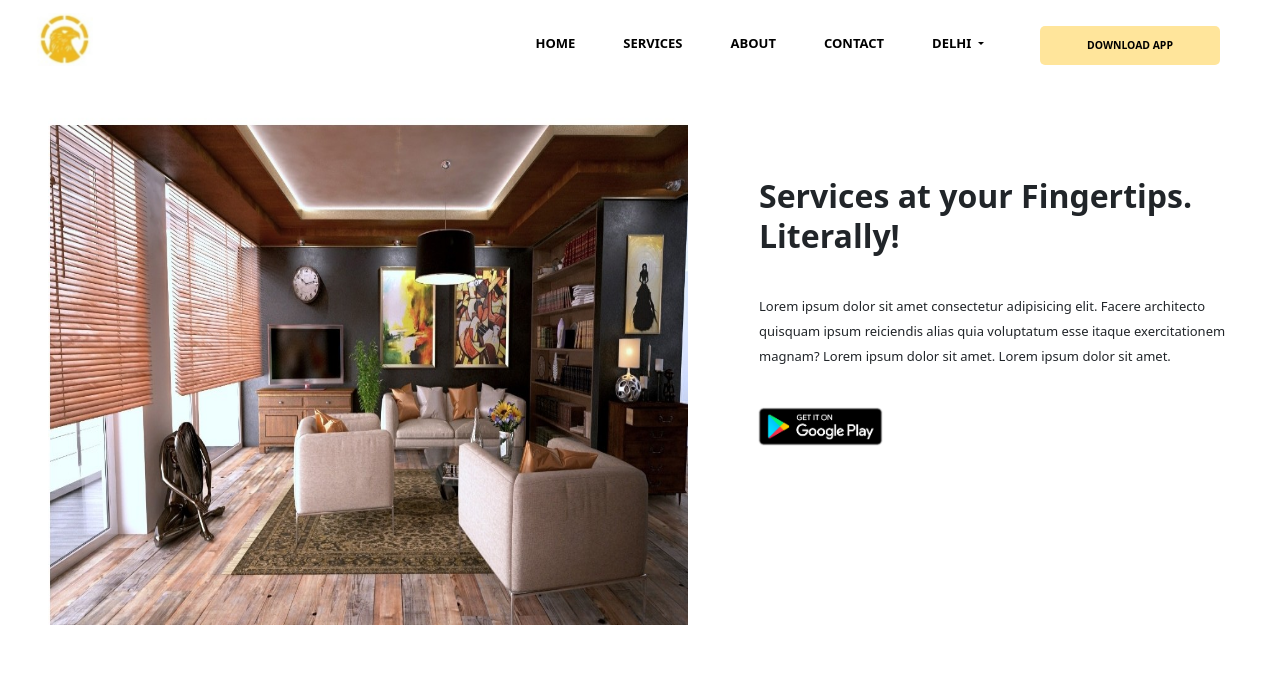
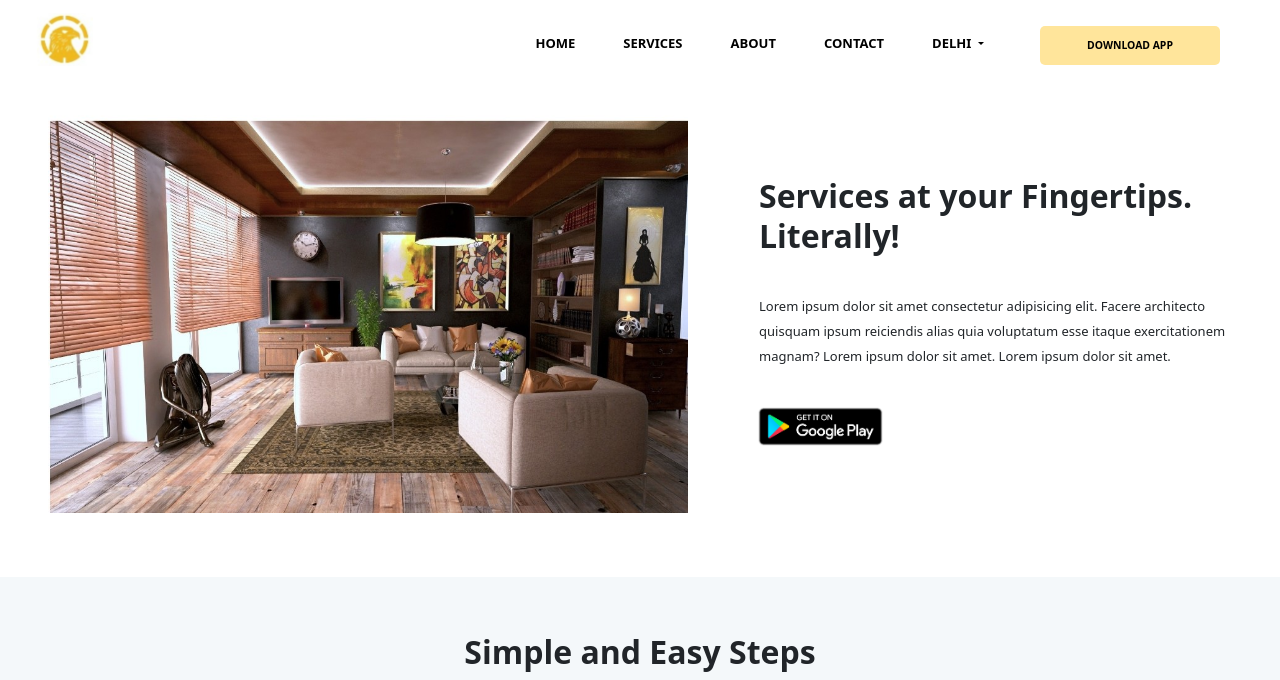
Before and after one commit to geetansh810/service-hawk-3.github.io, a plain HTML site: page index.html in a window 1280 px wide. Shown: the top 680 px of the page. Drawn offline with Linux system fonts and the light colour scheme.

Commit message:
Update style.css

```diff
--- a/style.css
+++ b/style.css
@@ -29,7 +29,7 @@
 
 .landing-image img {
   width: 50vw;
-  height: 65vh;
+  height: 100%;
 }
 
 .landing-text {
```
